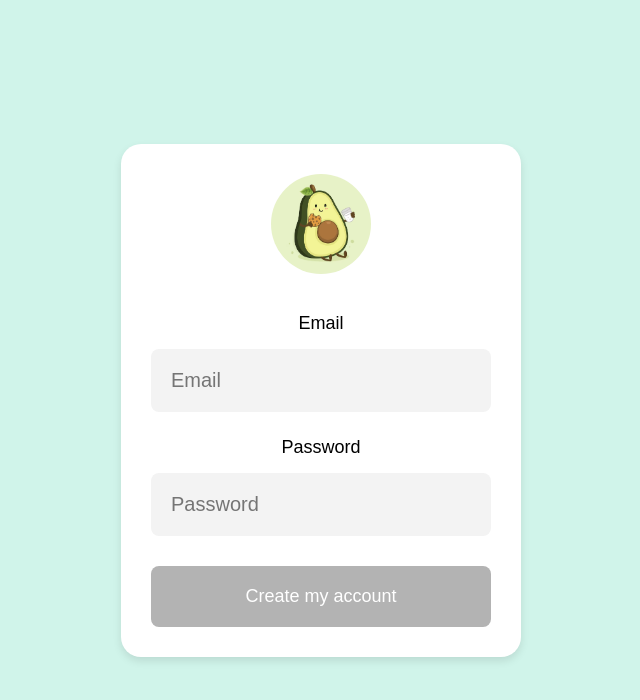
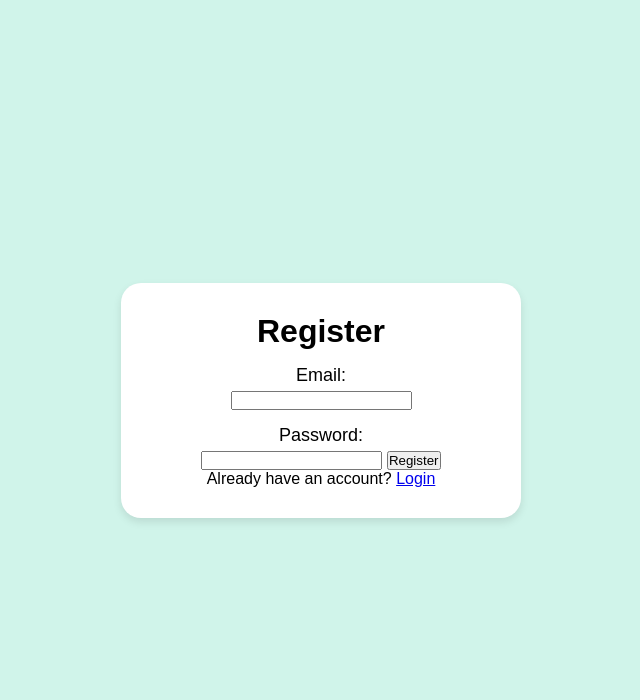
Before and after one commit to ShobhitWahane/MajorProject, a Flask app: page / in a window 1280 px wide. Shown: the top 700 px of the page, without its empty margins (319-959 px from the left). Run offline with Flask 3, Linux system fonts and the light colour scheme.

Commit message:
Update index.html

```diff
--- a/templates/index.html
+++ b/templates/index.html
@@ -3,30 +3,22 @@
 <head>
     <meta charset="UTF-8">
     <meta name="viewport" content="width=device-width, initial-scale=1.0">
-    <title>Sign Up</title>
+    <title>Register</title>
     <link rel="stylesheet" href="{{ url_for('static', filename='style.css') }}">
 </head>
 <body>
     <div class="container">
-        <div class="avatar">
-            <img src="{{ url_for('static', filename='avacado.jpeg') }}" alt="Avocado">
-        </div>
-        <form class="signup-form" id="signupForm">
-            <label for="email">Email</label>
-            <input type="email" id="email" placeholder="Email" required>
+        <h1>Register</h1>
+        <form action="{{ url_for('register') }}" method="POST">
+            <label for="email">Email:</label>
+            <input type="email" id="email" name="email" required>
 
-            <label for="password">Password</label>
-            <input type="password" id="password" placeholder="Password" required>
+            <label for="password">Password:</label>
+            <input type="password" id="password" name="password" required>
 
-            <button type="submit" id="createAccountBtn">Create my account</button>
+            <button type="submit">Register</button>
         </form>
+        <p>Already have an account? <a href="{{ url_for('login') }}">Login</a></p>
     </div>
-
-    <script>
-        document.getElementById('signupForm').addEventListener('submit', function(event) {
-            event.preventDefault();
-            window.location.href = "{{ url_for('gender') }}";  // Redirect to the gender page after form submission
-        });
-    </script>
 </body>
 </html>
```
